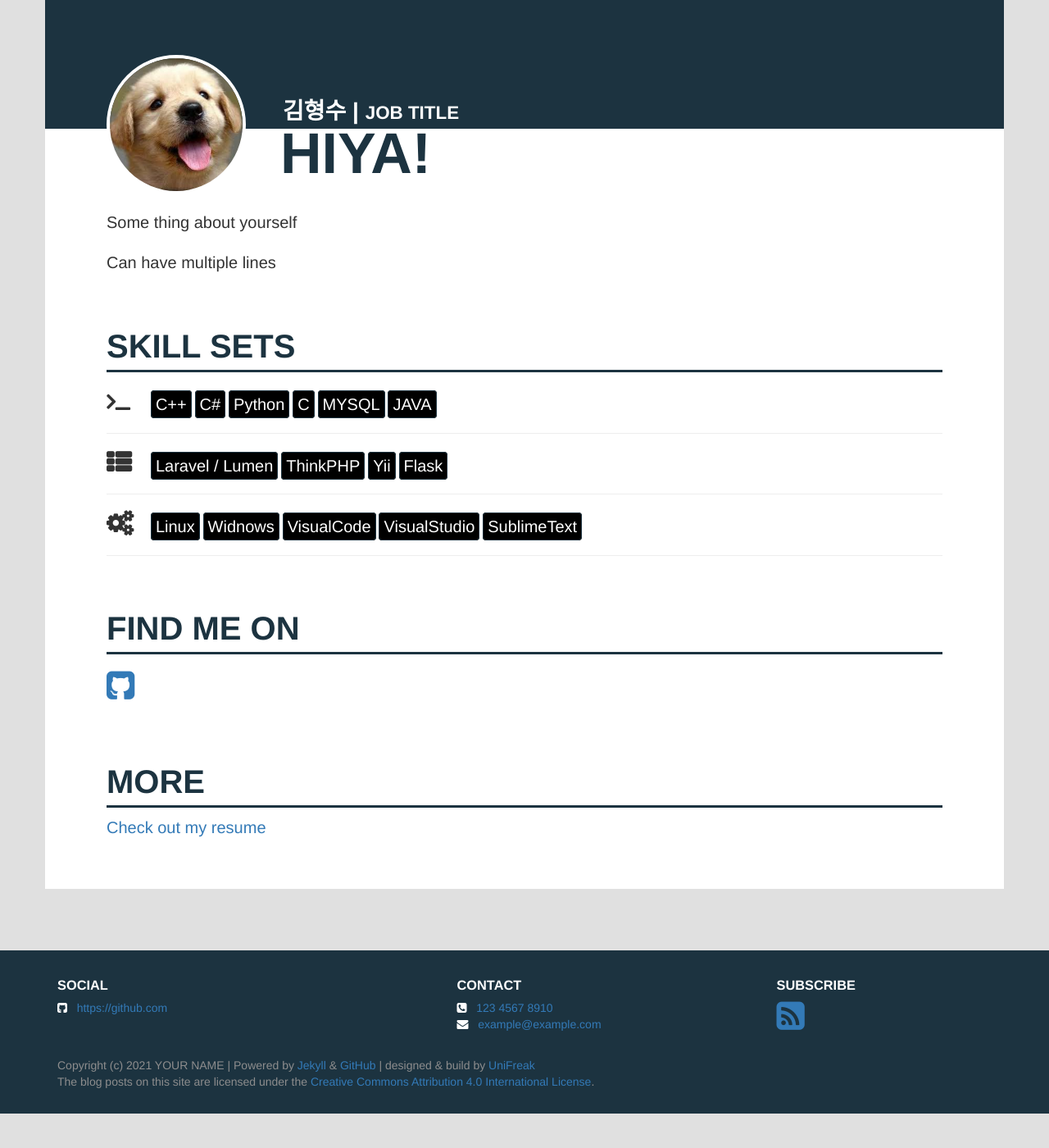
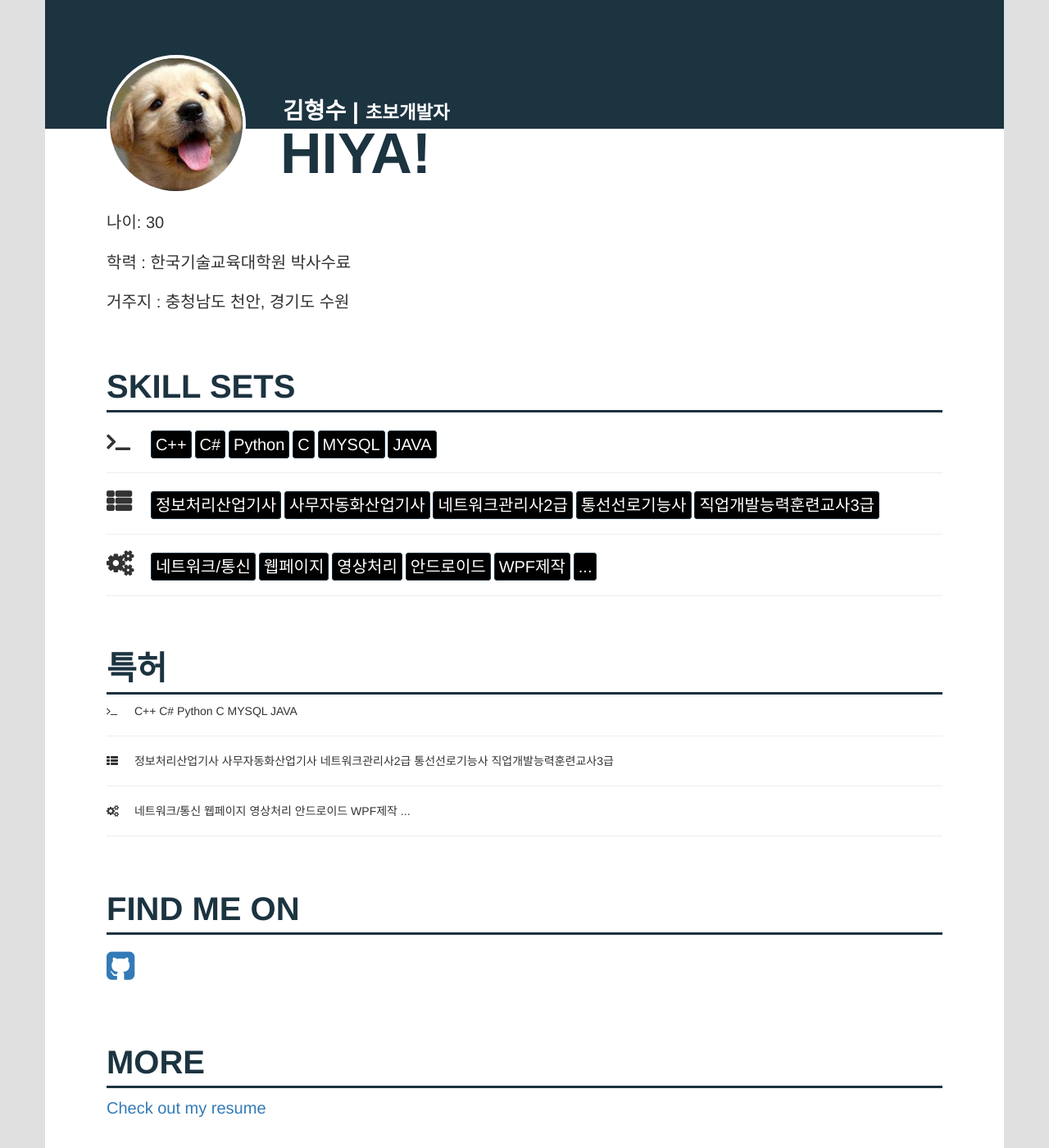
Before and after one commit to there924/there924.github.io, a Jekyll site: the page built from about/index.html, in a window 1280 px wide and 1400 px high, scrolled down 203 px. Shown: the whole window at 82% size. Built offline with Jekyll 4.4.1, drawn with Linux system fonts in a browser that asks for light colours; before the commit the page ends 1561 px from its top, so only the background shows below that; some of the changed text lies outside the part shown.

Commit message:
update name
update name

```diff
--- a/_data/me.yml
+++ b/_data/me.yml
@@ -2,26 +2,28 @@
 # Replace these with your own personal info
 
 name: "김형수"
-job: "Job Title"
+job: "초보개발자"
 hi: "HIYA!"
 avatar_img: "/assets/img/me.png" # path to your avatar
 intro:
-  - "Some thing about yourself"
-  - "Can have multiple lines"
+  - "나이: 30"
+  - "학력 : 한국기술교육대학원 박사수료"
+  - "거주지 : 충청남도 천안, 경기도 수원"
 skills:
-  - name: "Programming"
+  - name: "사용가능한 프로그래밍 언어"
     icon-class: "fa fa-terminal"
     list: ["C++", "C#", "Python", "C", "MYSQL", "JAVA"]
-  - name: "Framework"
+  - name: "보유한 자격증"
     icon-class: "fa fa-th-list"
-    list: ["Laravel / Lumen", "ThinkPHP", "Yii", "Flask"]
-  - name: "Tools"
+    list: ["정보처리산업기사", "사무자동화산업기사","네트워크관리사2급","통선선로기능사","직업개발능력훈련교사3급"]
+  - name: "개발 가능한 분야"
     icon-class: "fa fa-cogs"
-    list: ["Linux", "Widnows", "VisualCode", "VisualStudio", "SublimeText"]
+    list: ["네트워크/통신","웹페이지","영상처리","안드로이드","WPF제작","..."]
+
 
 display_name: "YOUR NAME"
 contact:
-  - {name: "Mobile", icon-class: "fa fa-phone-square", text: "123 4567 8910", link: "tel: 123 4567 8010"}
-  - {name: "Email", icon-class: "fa fa-envelope", text: "example@example.com", link: "mailto: example@example.com"}
+  - {name: "Mobile", icon-class: "fa fa-phone-square", text: "010-2982-9529", link: "tel: 010-2982-9529"}
+  - {name: "Email", icon-class: "fa fa-envelope", text: "there924@naver.com", link: "mailto: there924@naver.com"}
 social:
   - {name: "GitHub", icon-class: "fa fa-github-square", text: "https://github.com", link: "https://github.com"}
--- a/about/index.html
+++ b/about/index.html
@@ -29,6 +29,19 @@ layout: default
         {% endfor %}
     </section>
 
+    <section id="achive">
+        <h2>특허</h2>
+        {% for skillset in my.skills %}
+          <div>
+            <i class="{{ skillset.icon-class }}" title=" {{ skillset.name }}"></i>
+            {% for skill in skillset.list %}
+              <span>{{ skill }}</span>
+            {% endfor %}
+            <hr>
+          </div>
+        {% endfor %}
+    </section>
+
     <section id="findme">
         <h2>FIND ME ON</h2>
         <ul>
```
